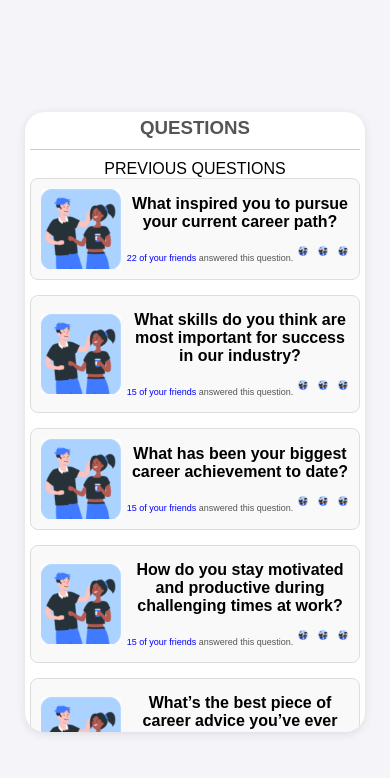
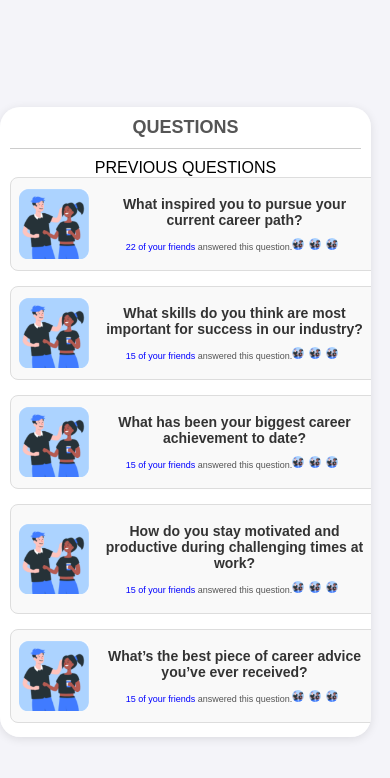
Before and after one commit to Ragulakarthik/React_chat_Application, a React (Create React App) app: page /questions in a window 390 px wide. Shown: the top 778 px of the page. Built offline with nearby package versions, Linux system fonts and the light colour scheme.

Commit message:
updated css

```diff
--- a/src/Components/chatScreen.css
+++ b/src/Components/chatScreen.css
@@ -21,11 +21,16 @@ a:hover {
     color: #0056b3;
 }
 
+.questionHeadDiv {
+    margin-top: 3%;
+}
+
 .questionHead {
-    font-size: 15px;
+    font-size: 17px;
     color: #333;
     padding-left: 28%;
     font-weight: bold;
+
 }
 
 .questionDiv {
@@ -35,6 +40,7 @@ a:hover {
     background-size: cover;
     background-position: center;
     color: white;
+    margin-top: 3%;
 }
 
 .question-title {
--- a/src/Components/chatScreen.js
+++ b/src/Components/chatScreen.js
@@ -18,9 +18,17 @@ function ChatScreen() {
 
     return (
         <div className="chat-screen">
-            <div>
-                <a href='./questions' >&lt;</a>  <span className='questionHead'>QUESTIONS</span>
+            <div className='questionHeadDiv'>
+                <a href='./questions'>
+                    <svg fill="#000000" width="15px" height="15px" viewBox="0 0 52 52" xmlns="http://www.w3.org/2000/svg">
+                        <g>
+                            <path d="M38,52a2,2,0,0,1-1.41-.59l-24-24a2,2,0,0,1,0-2.82l24-24a2,2,0,0,1,2.82,0,2,2,0,0,1,0,2.82L16.83,26,39.41,48.59A2,2,0,0,1,38,52Z" />
+                        </g>
+                    </svg>
+                </a>
+                <span className='questionHead'>QUESTIONS</span>
             </div>
+
             {questionData && (
                 <>
                     <div className="questionDiv">
@@ -30,7 +38,7 @@ function ChatScreen() {
                         {messages.map((msg, index) => (
                             <div key={index} className="message-wrapper">
                                 {msg.sender === 'User' && (
-                                    <img src= {userPic} alt="User" className="user-image" />
+                                    <img src={userPic} alt="User" className="user-image" />
                                 )}
                                 <div className={`message ${msg.sender.toLowerCase()}`}>
                                     <span>{msg.text}</span>
@@ -47,7 +55,11 @@ function ChatScreen() {
                             placeholder="Type your message"
                         />
                         <button onClick={handleSendMessage} className="send-button">
-                            &gt;
+                            <svg fill="#000000" width="10px" height="10px" viewBox="0 0 52 52" data-name="Layer 1" id="Layer_1" xmlns="http://www.w3.org/2000/svg" transform="rotate(180)">
+                                <g id="SVGRepo_bgCarrier" stroke-width="0" />
+                                <g id="SVGRepo_tracerCarrier" stroke-linecap="round" stroke-linejoin="round" />
+                                <g id="SVGRepo_iconCarrier"> <g data-name="Group 132" id="Group_132"> <path d="M38,52a2,2,0,0,1-1.41-.59l-24-24a2,2,0,0,1,0-2.82l24-24a2,2,0,0,1,2.82,0,2,2,0,0,1,0,2.82L16.83,26,39.41,48.59A2,2,0,0,1,38,52Z" /> </g> </g>
+                            </svg>
                         </button>
                     </div>
                 </>
--- a/src/Components/login.css
+++ b/src/Components/login.css
@@ -23,14 +23,14 @@ body {
 
 h3 {
     color: #007bff;
-    margin-top : 10px;
+    margin-top: 10px;
 }
 
 img {
     width: 100%;
     height: 420px;
     border-radius: 20px;
-    padding: 5px;
+    alt: "Login image";
 }
 
 .form-section {
@@ -45,14 +45,20 @@ img {
 .input-group input {
     width: 80%;
     padding: 8px;
-    font-size: 12px;
+    font-size: 14px;
     border: 2px solid #007bff;
     border-radius: 50px;
     outline: none;
+    transition: border-color 0.3s ease;
 }
 
 .input-group input.error {
     border-color: red;
+}
+
+.input-group input:focus {
+    border-color: #0056b3; /* Blue border for focused input fields */
+    box-shadow: 0 0 5px rgba(0, 91, 179, 0.6); /* Adds focus effect */
 }
 
 .error-message {
@@ -76,19 +82,20 @@ img {
 
 button {
     margin-bottom: 10px;
-    width: 20%;
-    padding: 5px;
+    width: 25%; /* Increased width for better touch area */
+    padding: 10px;
     background-color: #007bff;
     color: white;
     border: none;
     border-radius: 10px;
     font-size: 14px;
     cursor: pointer;
-    transition: background-color 0.3s ease;
+    transition: background-color 0.3s ease, transform 0.2s ease;
 }
 
 button:hover {
     background-color: #0056b3;
+    transform: scale(1.05); /* Slight scale effect on hover */
 }
 
 button:disabled {
@@ -105,18 +112,20 @@ button:disabled {
         width: 100%;
     }
 
-    h2 {
+    h3 {
         font-size: 22px;
         margin-bottom: 10px;
     }
 
     .input-group input {
+        width: 90%; /* Adjusted width for mobile devices */
         padding: 12px;
-        font-size: 12px;
+        font-size: 14px;
     }
 
     button {
-        padding: 5px;
-        font-size: 12px;
+        width: 80%; /* Adjusted button width for mobile */
+        padding: 12px;
+        font-size: 14px;
     }
 }
--- a/src/Components/questions.css
+++ b/src/Components/questions.css
@@ -1,7 +1,8 @@
 .questions-container {
     height: 610px;
     width: 330px;
-    padding: 5px;
+    padding: 10px;
+    /* Increased padding for better spacing */
     background-color: white;
     box-shadow: 0 2px 10px rgba(0, 0, 0, 0.1);
     border-radius: 20px;
@@ -11,22 +12,28 @@
     overflow-y: auto;
     overflow-x: auto;
     scrollbar-width: none;
+    /* Set thinner scrollbar */
+    -ms-overflow-style: none;
+    /* For Internet Explorer */
 }
 
 h3 {
-    margin: 0%;
-    top: 0%;
+    margin: 0;
     color: #555;
+    font-size: 20px;
+    /* Adjusted size for better visibility */
 }
 
 p {
     margin: 10px 0;
+    font-size: 14px;
 }
 
 .questions-list {
     display: flex;
     flex-direction: column;
     gap: 15px;
+    width: 100%;
 }
 
 .question-card {
@@ -34,25 +41,37 @@ p {
     overflow: hidden;
     display: flex;
     align-items: center;
-    padding: 5px;
+    justify-content: space-between;
+    /* Space between image and text */
+    /* padding: 10px; */
     border: 1px solid #ddd;
     border-radius: 8px;
     background-color: #f9f9f9;
-    overflow-x: auto;
+    transition: transform 0.3s ease, box-shadow 0.3s ease;
+    /* Smooth transition for hover */
+    width: 100%;
     scrollbar-width: none;
+}
+
+.question-card:hover {
+    transform: scale(1.02);
+    /* Slight scale effect on hover */
+    box-shadow: 0 4px 10px rgba(0, 0, 0, 0.1);
+    /* Hover effect for the box */
 }
 
 .question-image {
     width: 80px;
     height: 80px;
-    padding: 5px;
     border-radius: 10%;
-    margin-right: 0;
-    margin-left: 0;
+    margin-right: 10px;
+    /* Spacing between image and text */
+    object-fit: cover;
 }
 
 .question-details {
     flex-grow: 1;
+    display: flex;
     flex-direction: column;
     overflow-y: auto;
     overflow-x: auto;
@@ -63,17 +82,69 @@ p {
     font-size: 16px;
     font-weight: bold;
     margin-bottom: 5px;
+    color: #333;
 }
 
 .friends-info {
-    font-size: 9px;
+    font-size: 10px;
+    /* Slightly increased size for readability */
     color: #555;
+    margin-top: 5px;
+    /* Added margin for spacing */
 }
 
 .friend-logo {
-    padding: 5px;
-    width: 10px;
-    height: 10px;
+    width: 12px;
+    /* Increased size for better visibility */
+    height: 12px;
     border-radius: 50%;
     display: inline-block;
+    margin-right: 5px;
+    /* Added spacing between friend logos */
 }
+
+/* Custom scrollbar for WebKit browsers */
+.question-card::-webkit-scrollbar {
+    width: 6px;
+}
+
+.question-card::-webkit-scrollbar-thumb {
+    background-color: #888;
+    border-radius: 10px;
+}
+
+.question-card::-webkit-scrollbar-thumb:hover {
+    background-color: #555;
+}
+
+@media (max-width: 768px) {
+    .questions-container {
+        width: 90%;
+    }
+
+    h3 {
+        font-size: 18px;
+        /* Adjusted size for mobile */
+    }
+
+    .question-card {
+        padding: 8px;
+        /* Reduced padding on mobile */
+    }
+
+    .question-text {
+        font-size: 14px;
+        /* Adjusted size for smaller screens */
+    }
+
+    .friends-info {
+        font-size: 9px;
+        /* Smaller font size for mobile */
+    }
+
+    .question-image {
+        width: 70px;
+        height: 70px;
+        /* Adjusted image size for mobile */
+    }
+}
```
